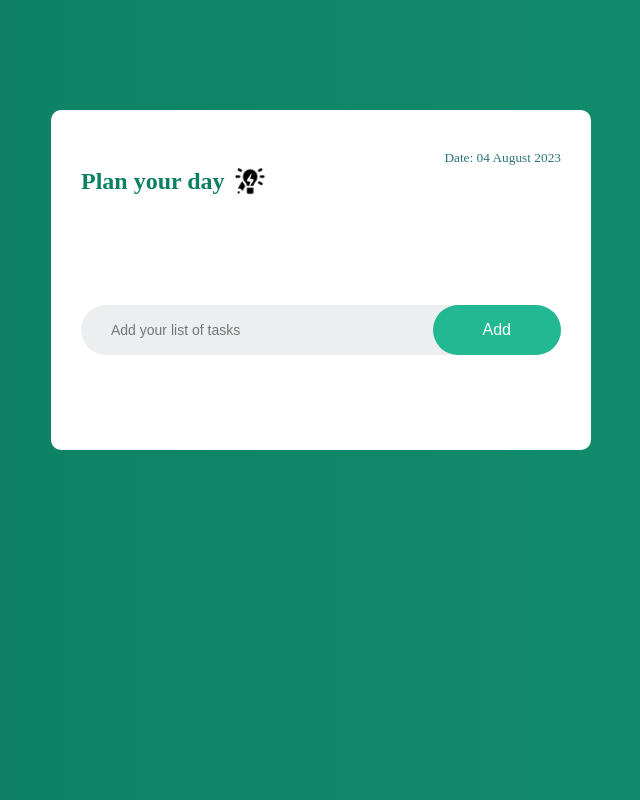
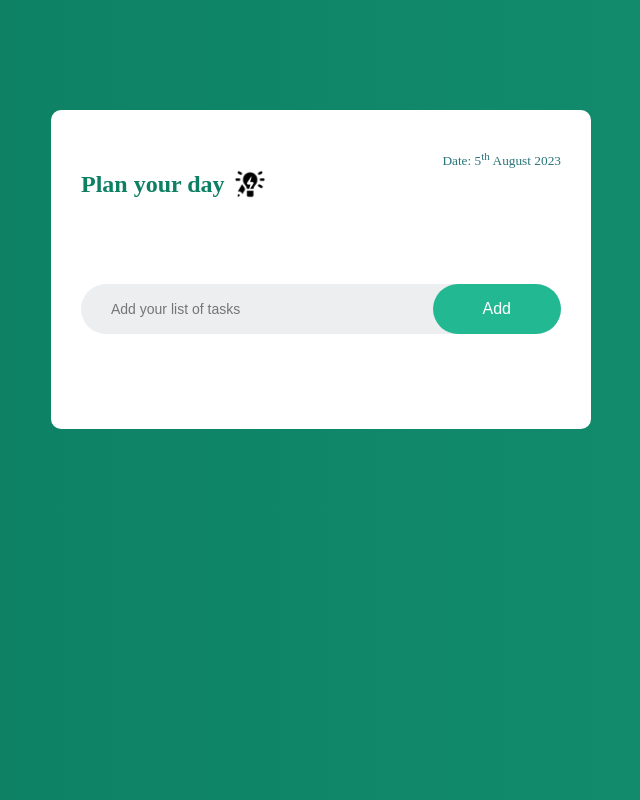
Before and after one commit to sailendrachettri/asmi-checklist, a plain HTML site: page index.html in a window 1280 px wide. Shown: the whole page, without its empty margins (319-959 px from the left). Drawn offline with Linux system fonts and the light colour scheme; no server answers.

Commit message:
date added

```diff
--- a/css/style.css
+++ b/css/style.css
@@ -83,7 +83,7 @@
 
 .todo-app .quote {
     margin: 0 4rem 0;
-    min-height: 8vh;
+    min-height: 5vh;
     z-index: 100;
 }
 
--- a/index.html
+++ b/index.html
@@ -16,7 +16,7 @@
     <div class="container">
         <div class="todo-app">
             <div id="date">
-                <small>Date: 04 August 2023</small>
+                <small>Date: <span id="dateAndTime">something</span></small>
             </div>
             <h2>Plan your day<img src="/images/icon.png" alt="Icon"></h2>
             <p class="quote" id="displayQuote"></p>
@@ -31,6 +31,7 @@
     </div>
     <script src="/js/script.js"></script>
     <script src="/js/factData.js"></script>
+    <script src="/js/Date.js"></script>
 </body>
 
 </html>
--- /dev/null
+++ b/js/Date.js
@@ -0,0 +1,29 @@
+let dateAndTime = document.getElementById('dateAndTime')
+const months = [
+    "January", "February", "March", "April", "May", "June",
+    "July", "August", "September", "October", "November", "December"
+];
+
+function displayDateAndTime() {
+    // Get the current date and time
+    const date = new Date();
+    let day = date.getDate()
+
+    if (day == 1) {
+        day = date.getDate() + '<sup>st</sup>'
+    } else if (day == 2) {
+        day = date.getDate() + '<sup>nd</sup>'
+
+    } else if (day == 3) {
+        day = date.getDate() + '<sup>rd</sup>'
+
+    } else {
+        day = date.getDate() + '<sup>th</sup>'
+
+    }
+    const month = months[date.getMonth()];
+    const year = date.getFullYear()
+
+    dateAndTime.innerHTML = day + " " + month + " " + year;
+}
+displayDateAndTime()
```
